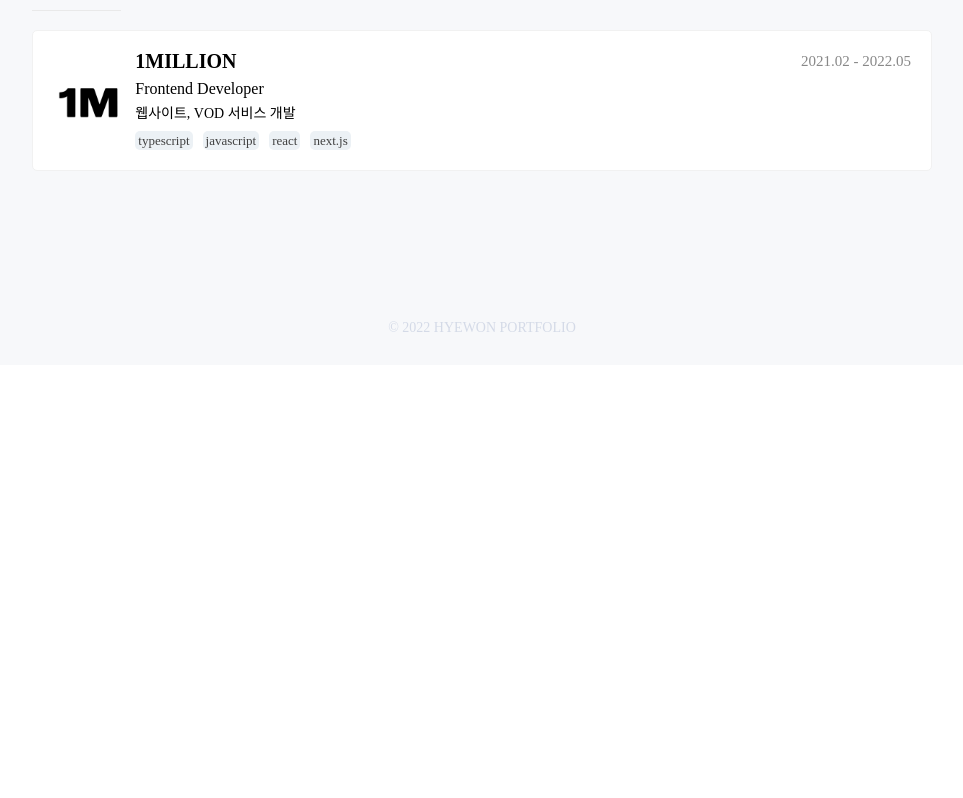
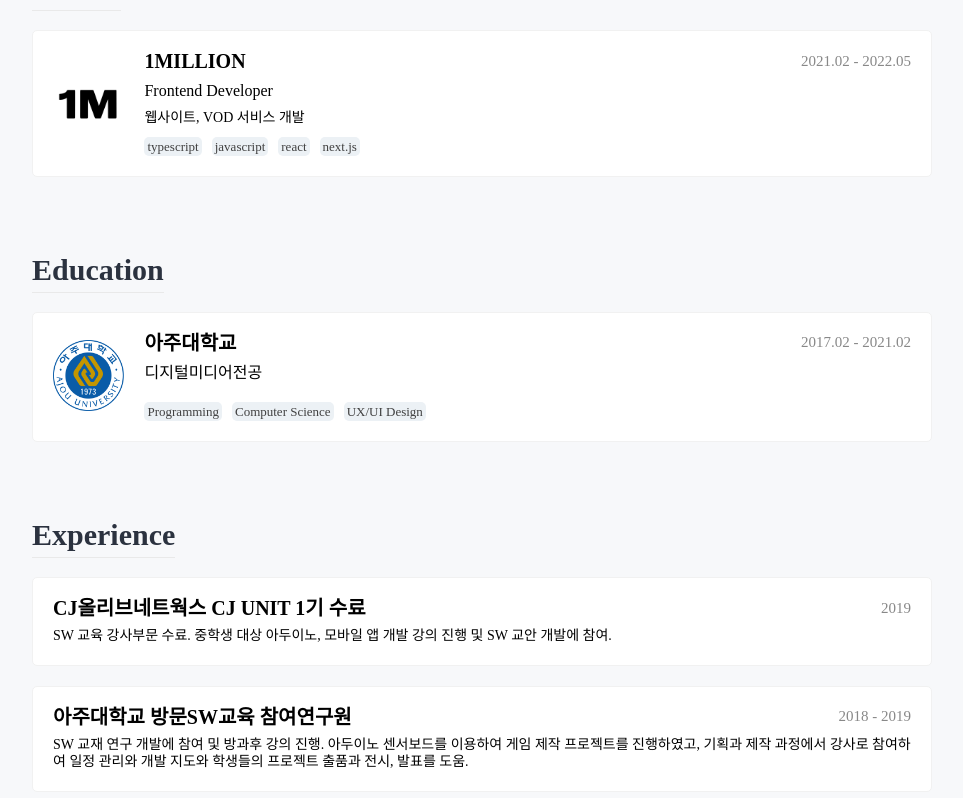
Before and after one commit to hyeewooon/hyeewooon-portfolio, a Next.js app: page / in a window 1280 px wide. Shown: the part 442-1240 px from the top of the page, without its empty margins (158-1121 px from the left). Before the commit the page ends 807 px from the top, so only its background shows below. Built offline with nearby package versions, Linux system fonts and the light colour scheme.

Commit message:
feat: About 페이지

```diff
--- a/base/Box/Box.styles.tsx
+++ b/base/Box/Box.styles.tsx
@@ -10,9 +10,13 @@
 `;
 
 export const ContentWrapper = styled.div`
-  margin-left: 10px;
   width: 100%;
 `;
+
+export const ImageWrapper = styled.div`
+  margin-right: 20px;
+`;
+
 export const Head = styled.div`
   display: flex;
   justify-content: space-between;
@@ -26,11 +30,12 @@
 export const BoxSubTitle = styled.p`
   font-size: 16px;
   margin-bottom: 10px;
+  line-height: 1.2;
 `;
 
 export const BoxContent = styled.p`
   font-size: 14px;
-  margin-bottom: 10px;
+  line-height: 1.2;
 `;
 
 export const Date = styled.p`
@@ -40,6 +45,7 @@
 export const TagList = styled.ul`
   display: flex;
   gap: 10px;
+  padding-top: 10px;
 `;
 export const TagItem = styled.li`
   color: #404040;
--- a/base/Box/index.tsx
+++ b/base/Box/index.tsx
@@ -5,23 +5,28 @@
 import * as SC from './Box.styles';
 
 const Box: React.FC<BoxProps> = (props) => {
-  const { title = '', subTitle = '', imageUrl = '', tag = [], date = '', content } = props;
+  const { title = '', subTitle = '', imageUrl = '', tag = null, date = '', content } = props;
   return (
     <SC.BoxContainer>
-      {imageUrl && <Image src={imageUrl} alt="logo" width={80} height={80} />}
+      {imageUrl && (
+        <SC.ImageWrapper>
+          <Image src={imageUrl} alt="logo" width={80} height={80} />
+        </SC.ImageWrapper>
+      )}
       <SC.ContentWrapper>
         <SC.Head>
           {title && <SC.BoxTitle>{title}</SC.BoxTitle>}
           {date && <SC.Date>{date}</SC.Date>}
         </SC.Head>
         {subTitle && <SC.BoxSubTitle>{subTitle}</SC.BoxSubTitle>}
-        {subTitle && <SC.BoxContent>{content}</SC.BoxContent>}
-        <SC.TagList>
-          {tag &&
-            tag.map(({ name, color }) => {
-              return <SC.TagItem>{name}</SC.TagItem>;
+        {content && <SC.BoxContent>{content}</SC.BoxContent>}
+        {tag && (
+          <SC.TagList>
+            {tag.map(({ name, color }, index) => {
+              return <SC.TagItem key={`${name}_${index}`}>{name}</SC.TagItem>;
             })}
-        </SC.TagList>
+          </SC.TagList>
+        )}
       </SC.ContentWrapper>
     </SC.BoxContainer>
   );
--- a/components/About/About.styles.tsx
+++ b/components/About/About.styles.tsx
@@ -5,11 +5,17 @@
 export const AboutContainer = styled.div`
   margin-top: 100px;
   margin-bottom: 150px;
+  gap: 70px;
+  display: flex;
+  flex-direction: column;
 
   ${Theme.ThemeResource.mq.mobile} {
     margin-top: 70px;
+    gap: 50px;
   }
 `;
+
+export const AboutContent = styled.div``;
 
 export const AboutTitle = styled.h1`
   font-size: 30px;
--- a/components/About/index.tsx
+++ b/components/About/index.tsx
@@ -7,6 +7,7 @@
 const About: React.FC = () => {
   return (
     <SC.AboutContainer>
+      <SC.AboutContent>
         <SC.AboutTitle>
           Career <SC.UnderLine />
         </SC.AboutTitle>
@@ -25,6 +26,44 @@
             ]}
           />
         </SC.BoxWrapper>
+      </SC.AboutContent>
+      <SC.AboutContent>
+        <SC.AboutTitle>
+          Education <SC.UnderLine />
+        </SC.AboutTitle>
+        <SC.BoxWrapper>
+          <Box
+            title="아주대학교"
+            subTitle="디지털미디어전공"
+            imageUrl="/images/logo-ajou.png"
+            date="2017.02 - 2021.02"
+            tag={[
+              { name: 'Programming', color: 'gray' },
+              { name: 'Computer Science', color: 'gray' },
+              { name: 'UX/UI Design', color: 'gray' }
+            ]}
+          />
+        </SC.BoxWrapper>
+      </SC.AboutContent>
+      <SC.AboutContent>
+        <SC.AboutTitle>
+          Experience <SC.UnderLine />
+        </SC.AboutTitle>
+        <SC.BoxWrapper>
+          <Box
+            title="CJ올리브네트웍스 CJ UNIT 1기 수료"
+            content="SW 교육 강사부문 수료. 중학생 대상 아두이노, 모바일 앱 개발 강의 진행 및 SW 교안 개발에 참여."
+            date="2019"
+          />
+        </SC.BoxWrapper>
+        <SC.BoxWrapper>
+          <Box
+            title="아주대학교 방문SW교육 참여연구원"
+            content="SW 교재 연구 개발에 참여 및 방과후 강의 진행. 아두이노 센서보드를 이용하여 게임 제작 프로젝트를 진행하였고, 기획과 제작 과정에서 강사로 참여하여 일정 관리와 개발 지도와 학생들의 프로젝트 출품과 전시, 발표를 도움."
+            date="2018 - 2019"
+          />
+        </SC.BoxWrapper>
+      </SC.AboutContent>
     </SC.AboutContainer>
   );
 };
--- a/components/Profile/index.tsx
+++ b/components/Profile/index.tsx
@@ -3,10 +3,11 @@
 import * as SC from './Profile.styles';
 
 const Profile: React.FC = () => {
+  const profileImage = '/images/profile.jpg';
   return (
     <SC.ProfileContainer>
       <SC.ProfileImageWrapper>
-        <SC.ProfileImage src="/images/profile.jpg" layout="fill" alt="Profile Image" />
+        {profileImage && <SC.ProfileImage src={profileImage} layout="fill" alt="Profile Image" />}
       </SC.ProfileImageWrapper>
       <SC.ProfileTextBox>
         <SC.ProfileTitle>안녕하세요 👋</SC.ProfileTitle>
```
Also changed, not shown: public/images/logo-ajou.png (added). Lines whose indentation alone changed are shown as unchanged.
